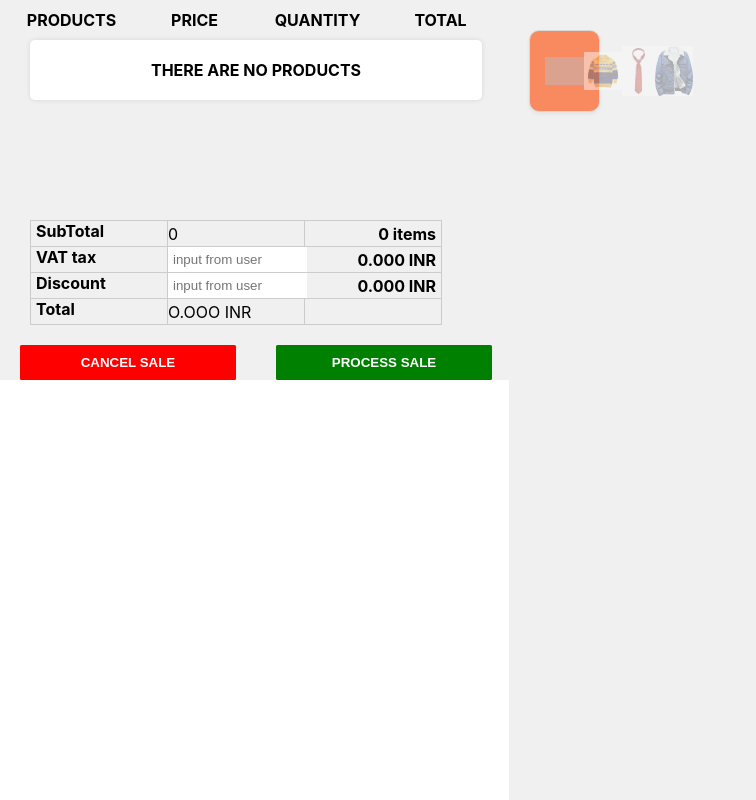
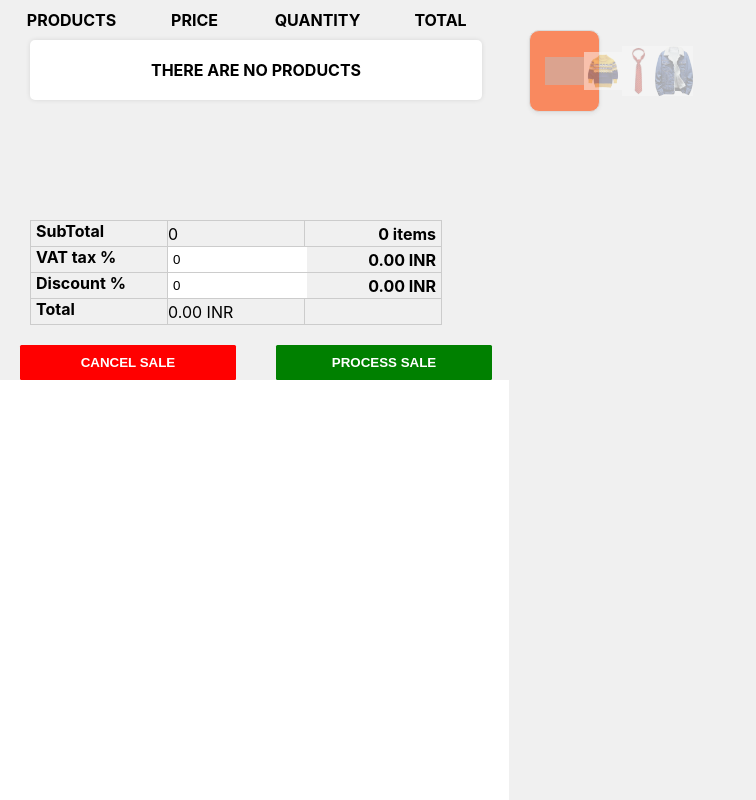
Before and after one commit to bathkora/pos-landing-page, a React (Create React App) app: page / in a window 1280 px wide. Shown: the whole page, without its empty margins (0-756 px from the left). Built offline with nearby package versions, Linux system fonts and the light colour scheme; grey boxes are pictures that could not be loaded.

Commit message:
Cart SubTotal, VAT%, Discount%, Total function added

```diff
--- a/src/components/Cart.js
+++ b/src/components/Cart.js
@@ -99,9 +99,17 @@ import "./Cart.css";
 import Invoice from "./Invoice";
 import Receipt from "./Receipt";
 
-const Cart = ({ cartList = [], deleteItem, clearCart, incrementItem, decrementItem }) => {
+const Cart = ({
+  cartList = [],
+  deleteItem,
+  clearCart,
+  incrementItem,
+  decrementItem,
+}) => {
   const [showReceipt, setShowReceipt] = useState(false);
   const [receiptContent, setReceiptContent] = useState("");
+  const [vatPercent, setVatPercent] = useState(0);
+  const [discount, setDiscount] = useState(0);
 
   const generateReceipt = () => {
     // Generate your receipt content here (e.g., based on items in the cart)
@@ -121,6 +129,12 @@ const Cart = ({ cartList = [], deleteItem, clearCart, incrementItem, decrementIt
     totalItem = totalItem + item.quantity;
   });
 
+  const totalVat = (subTotal * vatPercent / 100);
+  const totalDiscount = (subTotal * discount / 100);
+
+  const total = (subTotal + totalVat - totalDiscount);
+
+  console.log(total, totalDiscount, totalVat)
   return (
     <div className="productcart">
       <div className="heading-row">
@@ -133,7 +147,14 @@ const Cart = ({ cartList = [], deleteItem, clearCart, incrementItem, decrementIt
       <div>
         {cartList.length > 0 ? (
           cartList.map((item) => {
-            return <Invoice item={item} deleteItem={deleteItem} incrementItem={incrementItem} decrementItem={decrementItem} />;
+            return (
+              <Invoice
+                item={item}
+                deleteItem={deleteItem}
+                incrementItem={incrementItem}
+                decrementItem={decrementItem}
+              />
+            );
           })
         ) : (
           // Render the Invoice component if there are no products
@@ -154,31 +175,43 @@ const Cart = ({ cartList = [], deleteItem, clearCart, incrementItem, decrementIt
           </tr>
           <tr className="vat-tax">
             <td>
-              <label>VAT tax</label>
+              <label>VAT tax %</label>
             </td>
             <td>
-              <input type="text" placeholder="input from user" />
+              <input
+                type="number"
+                min={0}
+                max={100}
+                value={vatPercent}
+                onChange={(e) => setVatPercent(e.target.value)}
+              />
             </td>
             <td>
-              <div>0.000 INR</div>
+              <div>{totalVat.toFixed(2)} INR</div>
             </td>
           </tr>
           <tr className="discount">
             <td>
-              <label>Discount</label>
+              <label>Discount %</label>
             </td>
             <td>
-              <input type="text" placeholder="input from user" />
+              <input
+                type="number"
+                min={0}
+                max={100}
+                value={discount}
+                onChange={(e) => setDiscount(e.target.value)}
+              />
             </td>
             <td>
-              <div>0.000 INR</div>
+              <div>{totalDiscount.toFixed(2)} INR</div>
             </td>
           </tr>
           <tr className="total">
             <td>
               <label>Total</label>
             </td>
-            <td>O.OOO INR</td>
+            <td>{total.toFixed(2)} INR</td>
             <td></td>
           </tr>
         </tbody>
```
